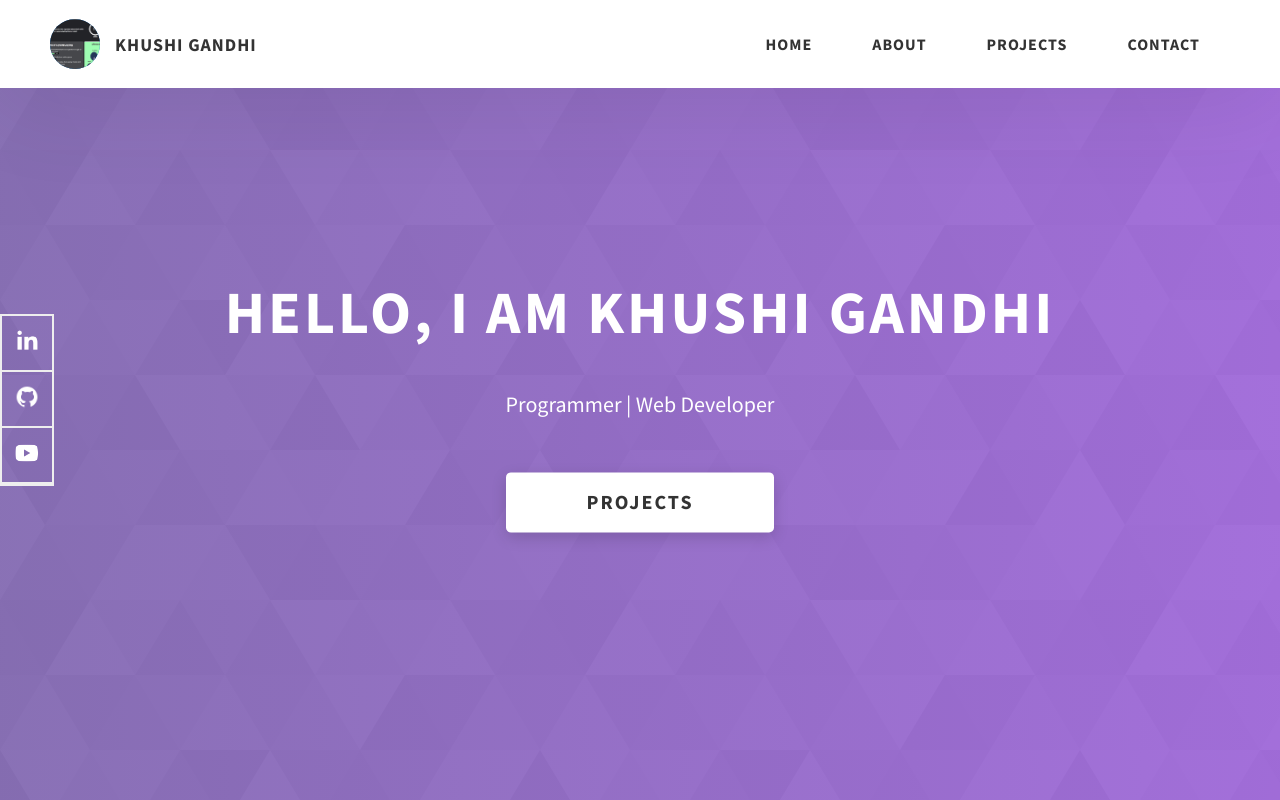
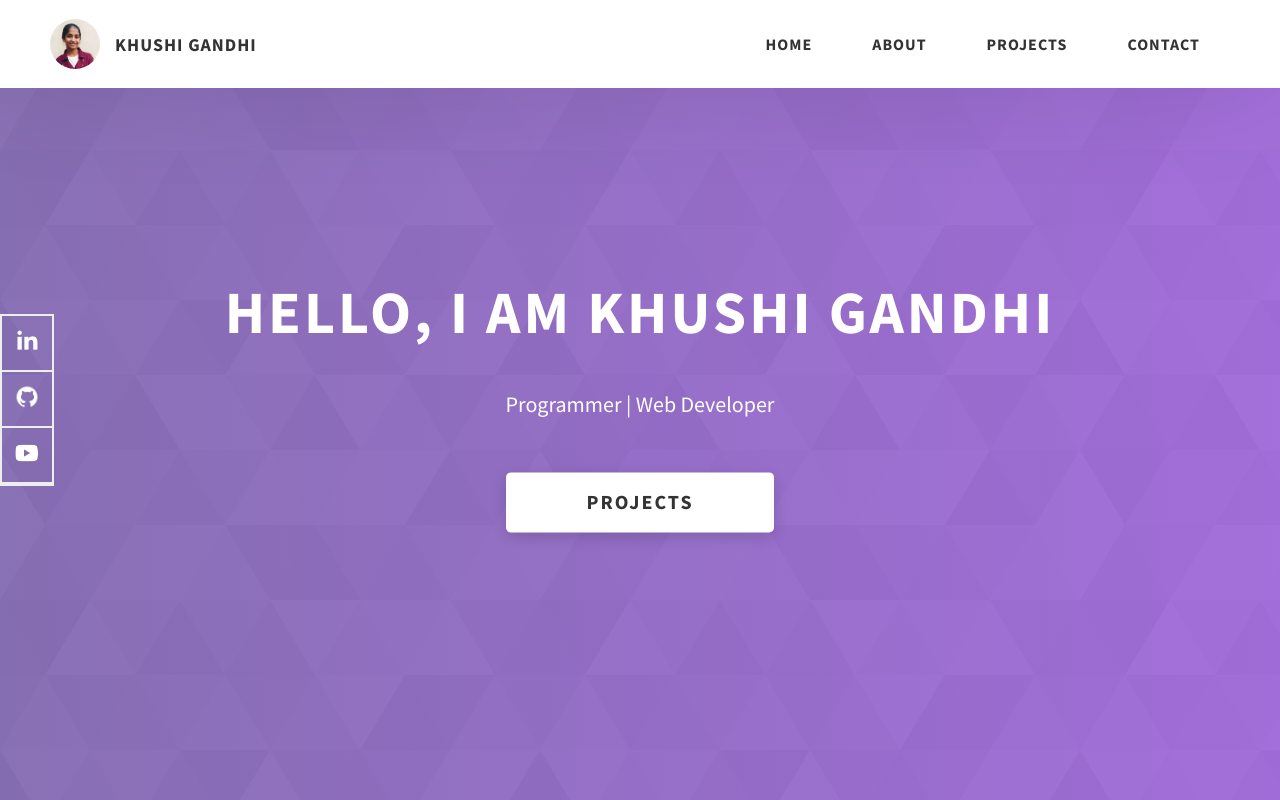
Before and after one commit to KhushiGandhi26/Portfolio, a plain HTML site: page index.html in a window 1280 px wide. Shown: the top 800 px of the page. Drawn offline with Linux system fonts and the light colour scheme.

Commit message:
Update index.html

```diff
--- a/index.html
+++ b/index.html
@@ -21,7 +21,7 @@
     <div class="header__content">
       <div class="header__logo-container">
         <div class="header__logo-img-cont">
-          <img src="./assets/png/cyberbully.png" alt="Logo Image" class="header__logo-img" />
+          <img src="./assets/jpeg/khushigandhi.jpg" alt="Logo Image" class="header__logo-img" />
         </div>
         <span class="header__logo-sub">Khushi Gandhi</span>
       </div>
```
